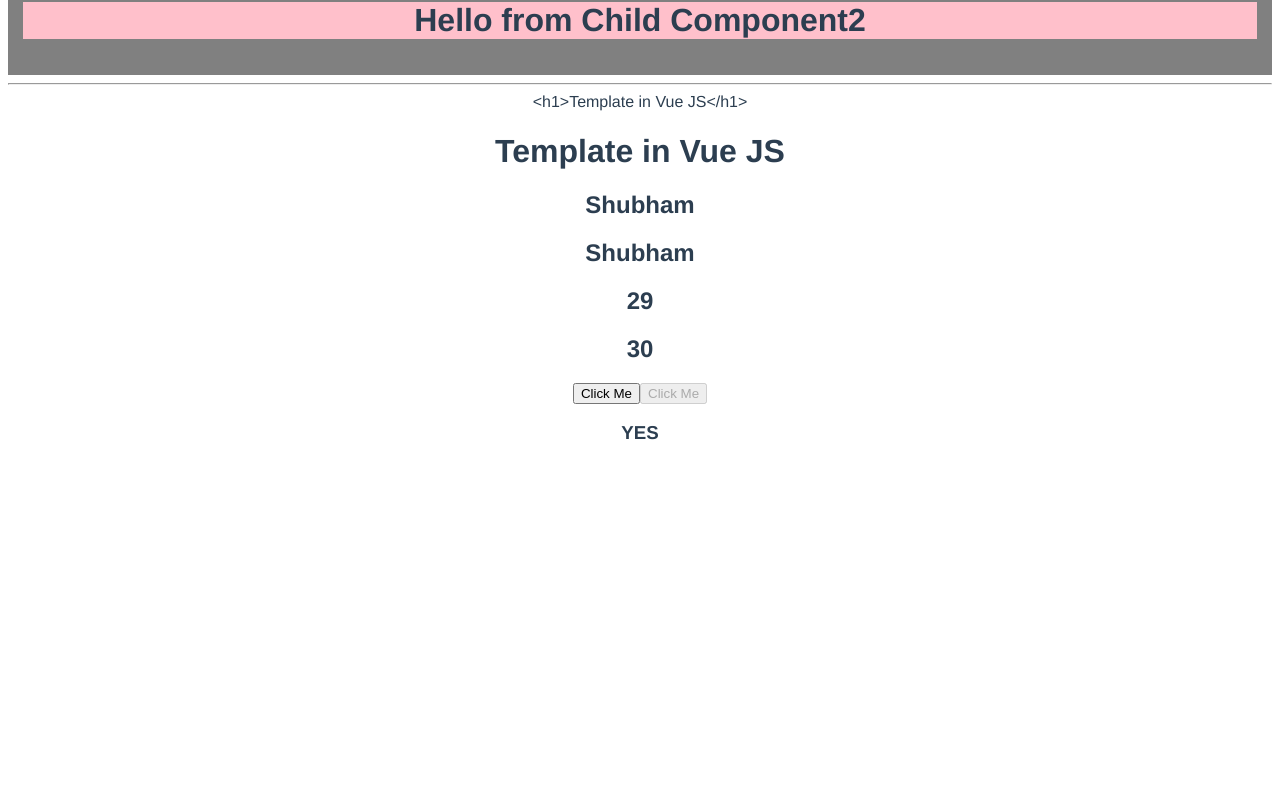
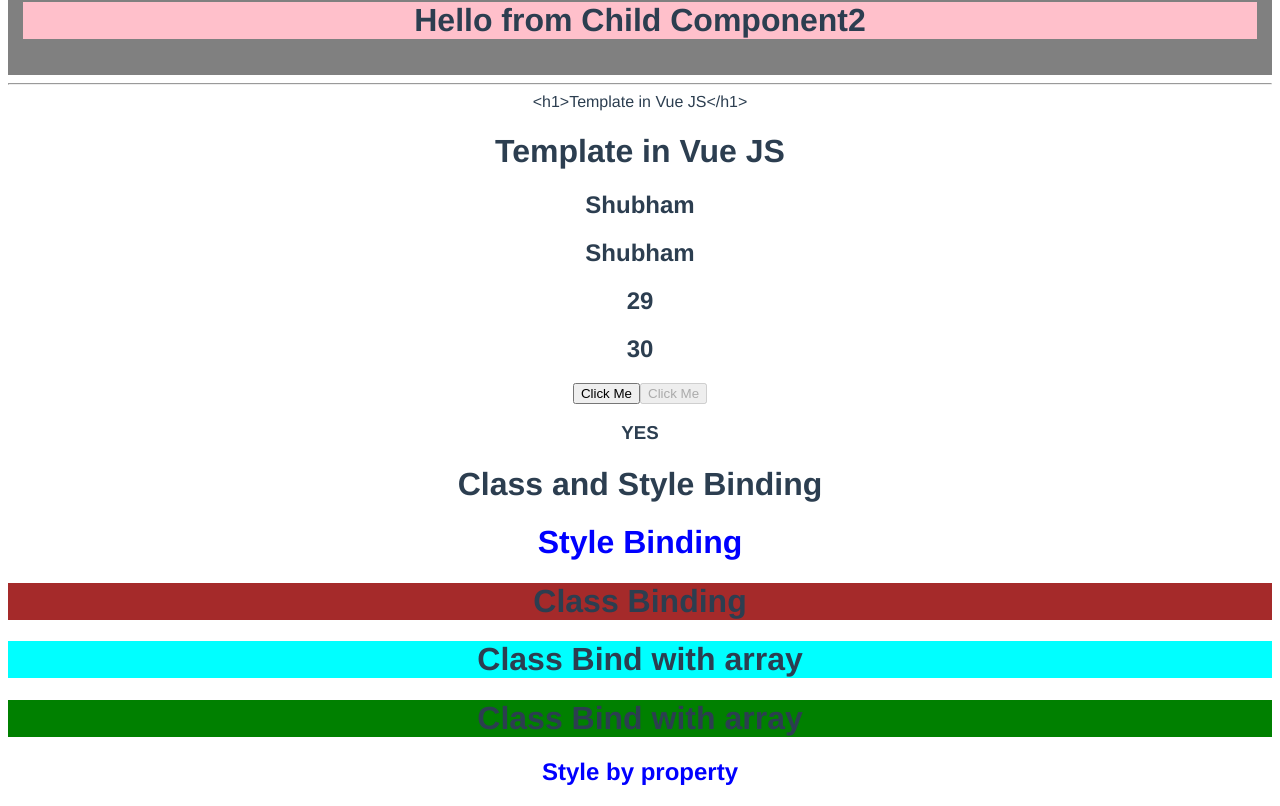
Before and after one commit to shubhamlodhi/blog-vue, a Vue app: page / in a window 1280 px wide. Shown: the part 854-1660 px from the top of the page. Before the commit the page ends 1317 px from the top, so only its background shows below. Built offline with nearby package versions, Linux system fonts and the light colour scheme.

Commit message:
Class and Style Binding

```diff
--- /dev/null
+++ b/src/components/Binding.vue
@@ -0,0 +1,40 @@
+<template>
+  <h1>Class and Style Binding</h1>
+  <h1 v-bind:style="{color:'blue'}">Style Binding</h1>
+
+  <h1 v-bind:class="{display:show}">Class Binding</h1>
+  <h1 v-bind:class="[aclass]">Class Bind with array</h1>
+  <h1 v-bind:class="[show ?'yesShow':'noShow']">Class Bind with array</h1>
+  <h2 v-bind:style="{color:colorKey}">Style by property</h2>
+</template>
+
+<script>
+export default {
+  name: "Binding",
+  data() {
+    return {
+      show: true,
+      aclass: "arrayClass",
+      colorKey: "blue"
+    };
+  }
+};
+</script>
+
+<style>
+.display {
+  background-color: brown;
+}
+
+.arrayClass {
+  background-color: cyan;
+}
+
+.yesShow {
+  background-color: green;
+}
+
+.noShow {
+  background-color: red;
+}
+</style>
--- a/src/components/Home.vue
+++ b/src/components/Home.vue
@@ -33,17 +33,21 @@
     <ParentComponent />
 
     <AnotherComponent />
+
+    <Binding />
   </div>
 </template>
 
 <script>
 import ParentComponent from "./ParentComponent.vue";
 import AnotherComponent from "./AnotherComponent.vue";
+import Binding from "./Binding.vue";
 export default {
   name: "Home",
   components: {
     ParentComponent,
-    AnotherComponent
+    AnotherComponent,
+    Binding
   },
   props: {
     data: String,
```
